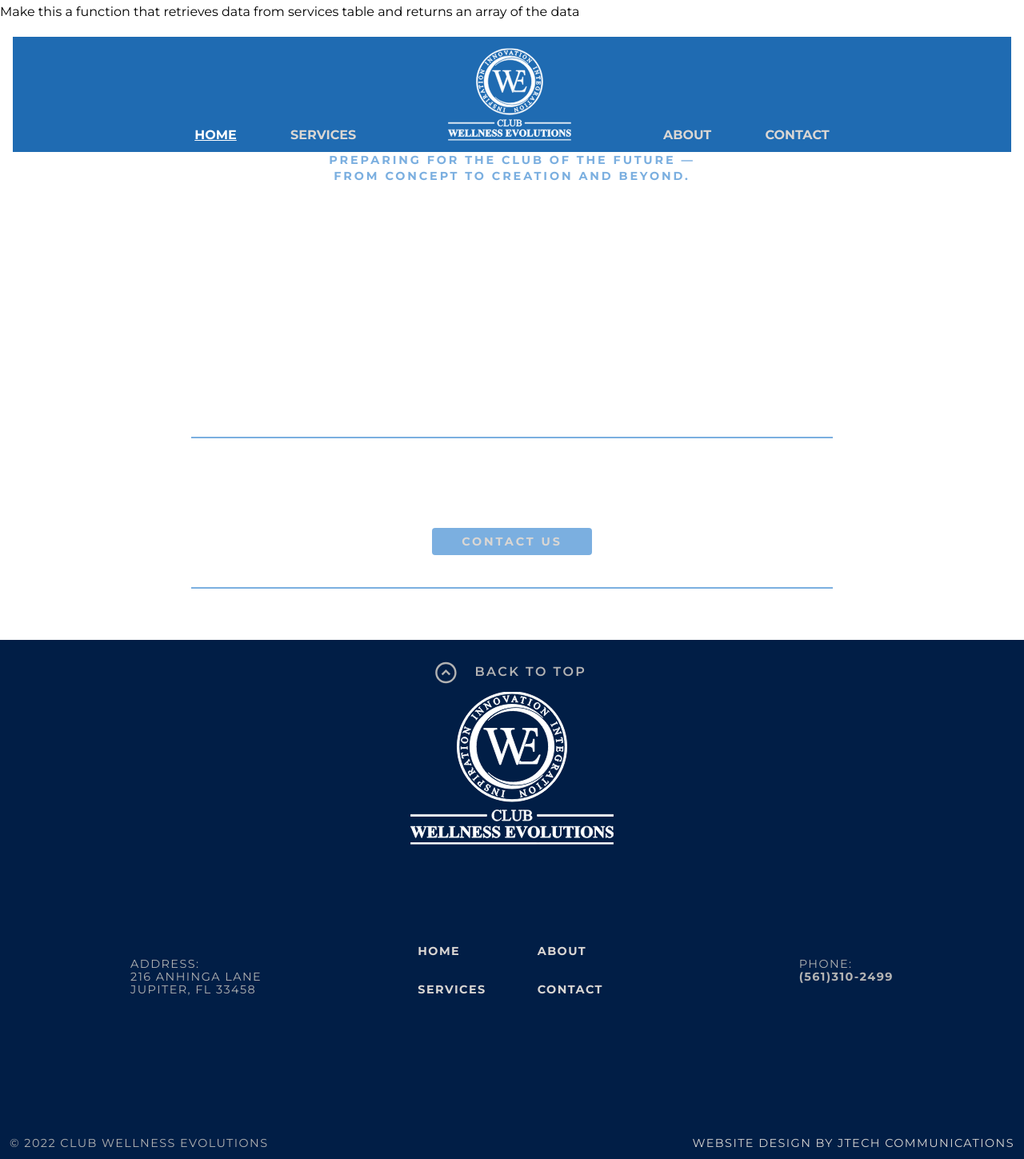
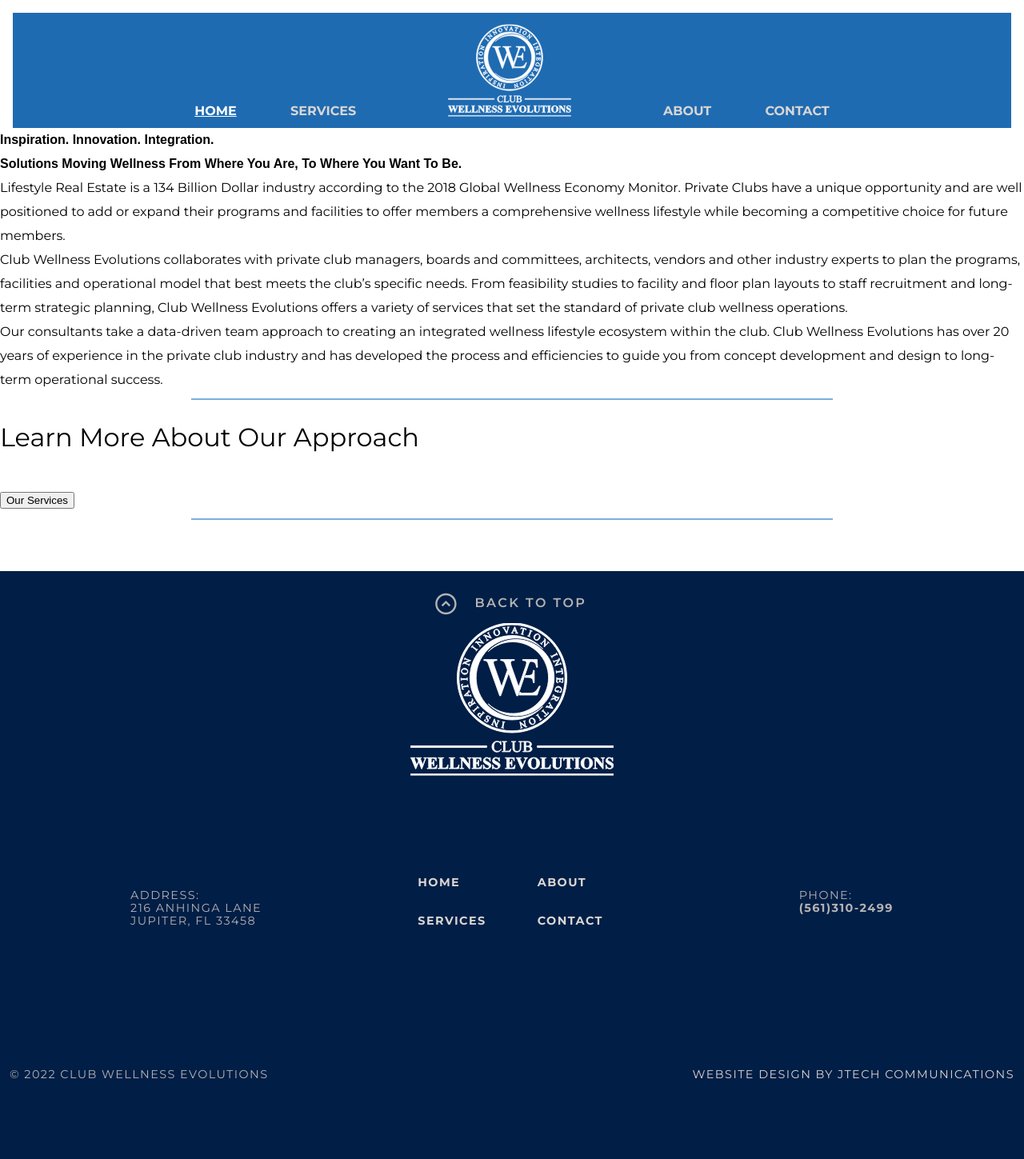
Before and after one commit to aszcoding/jtech_clone, a PHP site: page / in a window 1280 px wide. Shown: the whole page at 80% size. After the commit the page ends 1349 px from the top, so only its background shows below. Run offline with PHP 8.4, Linux system fonts and the light colour scheme; data that the repository does not hold is empty; some web fonts are replaced.

Commit message:
Update index.php

```diff
--- a/index.php
+++ b/index.php
@@ -10,9 +10,7 @@
 <link rel="preconnect" href="https://fonts.gstatic.com" crossorigin>
 <link href="https://fonts.googleapis.com/css2?family=Montserrat:wght@400;600;700&display=swap" rel="stylesheet">
 <link href="https://fonts.googleapis.com/css2?family=Fahkwang:wght@400;500;600;700&display=swap" rel="stylesheet">
-<?php include_once("config.php");
-      include("main_services_query.php");
-?>
+<?php include_once("config.php");?>
 
 </head>
 
@@ -53,27 +51,37 @@
       <!--CREATE PHP GALLERY-->
     </div>
 
-    <div class="services_intro">
+    <div class="home_intro">
       <h1>Club Wellness Evolutions</h1>
-        <h2>Preparing for the club of the future — <br> From concept to creation and beyond.</h3>
-          <p class="our_services">Our services support the wellness evolution of your club. Club Wellness Evolutions' comprehensive hands-on approach delivers a thorough, high-touch integrated consulting service for your club.</p>
+        <h4>Inspiration. Innovation. Integration.</h4>
     </div>
 
-   <div class="list_of_services" id="services">
-    <?php include("service_cards.php");?>
+   <div class="home_intro_text">
+    <h4>Solutions Moving Wellness From Where You Are, To Where You Want To Be.</h4>
+    <p>Lifestyle Real Estate is a 134 Billion Dollar industry according to the 2018 Global Wellness Economy Monitor.
+        Private Clubs have a unique opportunity and are well positioned to add or expand their programs and facilities
+        to offer members a comprehensive wellness lifestyle while becoming a competitive choice for future members.</p>
 
+        <div class="home_body_img">
+            <!--PHP CODE TO PULL BODY IMAGE AND INSERT HERE-->
+        </div>
+
+    <p>Club Wellness Evolutions collaborates with private club managers, boards and committees, architects,
+        vendors and other industry experts to plan the programs, facilities and operational model that best meets
+        the club’s specific needs. From feasibility studies to facility and floor plan layouts to staff recruitment and
+        long-term strategic planning, Club Wellness Evolutions offers a variety of services that set the standard of
+        private club wellness operations.</p>
+
+    <p>Our consultants take a data-driven team approach to creating an integrated wellness lifestyle ecosystem
+        within the club. Club Wellness Evolutions has over 20 years of experience in the private club industry and
+        has developed the process and efficiencies to guide you from concept development and design to long-
+        term operational success.</p>
   </div>
 
-  <div class="consulting_fees">
-    <h4>Consulting Fees</h4>
-    <p>The Consulting service fees range from an hourly rate for specific work to a contract fee that encompasses the scope of a project.
-      Contact us to discuss how our services can assist with your unique club objectives.</p>
-  </div>
-
-  <div class="consultation">
+  <div class="learn_more">
     <hr>
-    <h5>Interested In A Consultation?</h5>
-    <button id="contact_us_btn" href="#">Contact Us</button>
+    <h5>Learn More About Our Approach</h5>
+    <button id="services_btn" href="services.php">Our Services</button>
     <hr>
   </div>
 
--- a/main_services_query.php
+++ b/main_services_query.php
@@ -4,4 +4,4 @@
     $resultCheck = mysqli_num_rows($result);
 ?>
 
-Make this a function that retrieves data from services table and returns an array of the data
+<!--Make this a function that retrieves data from services table and returns an array of the data-->
```
